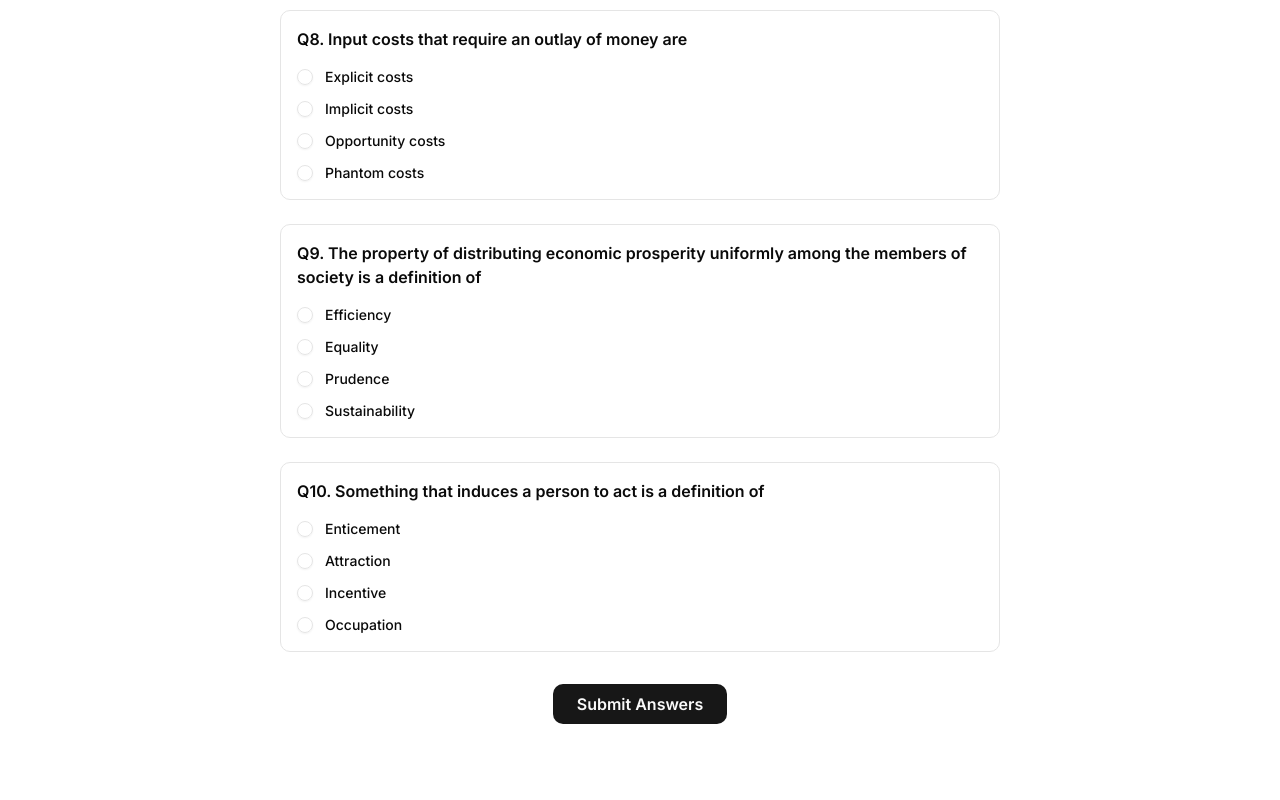
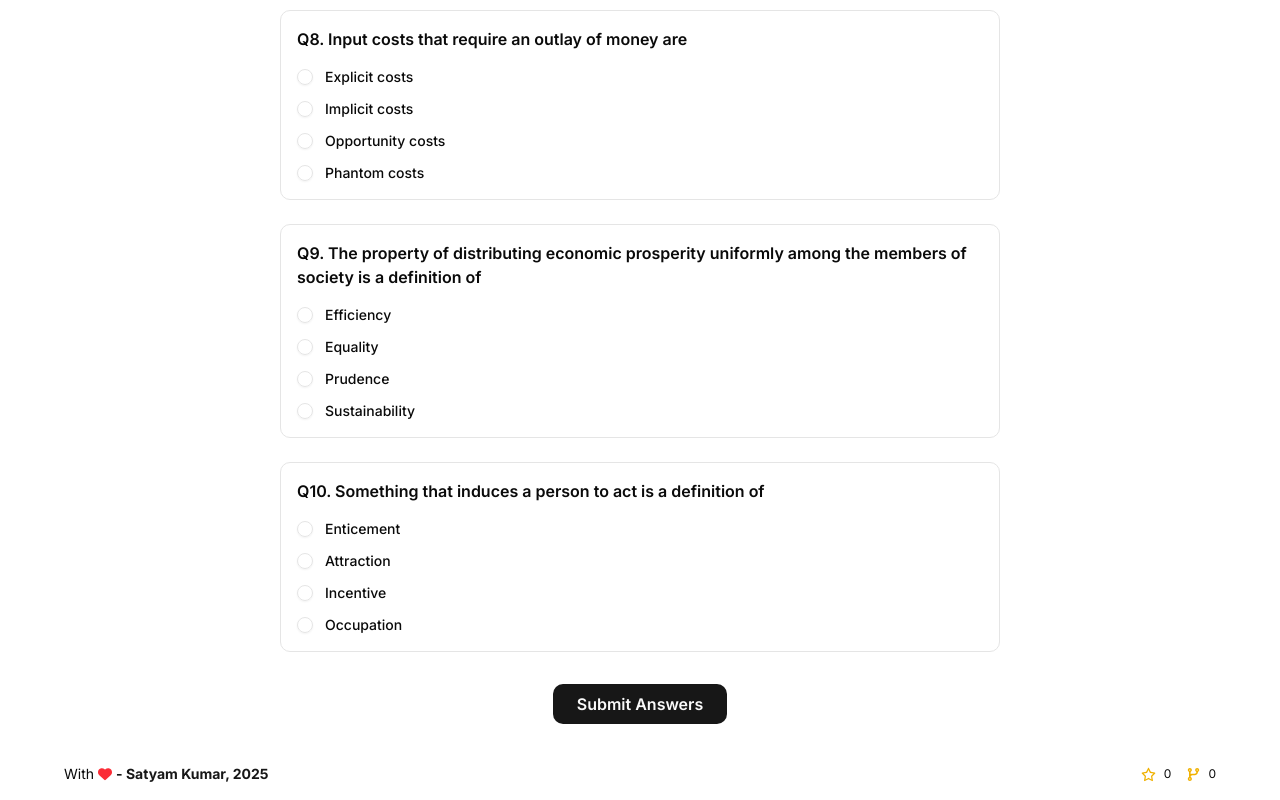
Before and after one commit to SKumr20/quizzly, a Next.js app: page /select-quiz/conservation-econ/week1 in a window 1280 px wide. Shown: the part 1736-2536 px from the top of the page. Before the commit the page ends 2484 px from the top, so only its background shows below. Built offline with nearby package versions, Linux system fonts and the light colour scheme; no server answers; the database is empty.

Commit message:
Add Footer, gitstats

```diff
--- a/package.json
+++ b/package.json
@@ -19,6 +19,7 @@
     "@radix-ui/react-separator": "^1.1.2",
     "@radix-ui/react-slot": "^1.1.2",
     "@radix-ui/react-toggle": "^1.1.2",
+    "axios": "^1.8.4",
     "class-variance-authority": "^0.7.1",
     "clsx": "^2.1.1",
     "firebase": "^11.6.0",
--- a/src/app/layout.js
+++ b/src/app/layout.js
@@ -2,7 +2,8 @@ import "@/app/styles/globals.css";
 import { ThemeProvider } from "@/components/ThemeProvider";
 import { Inter } from "next/font/google";
 import Navbar from "@/components/sections/Navbar";
-import { Toaster } from "@/components/ui/sonner"
+import { Toaster } from "@/components/ui/sonner";
+import Footer from "@/components/sections/Footer";
 
 
 const inter = Inter({subsets: ['latin']});
@@ -21,6 +22,7 @@ export default function RootLayout({ children }) {
             <main className="flex-grow">
               {children}
             </main>
+            <Footer />
           </div>
           <Toaster />
         </ThemeProvider>
--- /dev/null
+++ b/src/components/sections/Footer.jsx
@@ -0,0 +1,44 @@
+"use client";
+import React, {useState, useEffect} from 'react';
+import { FaHeart, FaRegStar, FaCodeBranch } from "react-icons/fa6";
+import { fetchGitHubStats } from '@/services/gitstats';
+
+const Footer = () => {
+
+  const [stars, setStars] = useState(0);
+  const [forks, setForks] = useState(0);
+
+  useEffect(() => {
+    const getStats = async () => {
+        const stats = await fetchGitHubStats('SKumr20', 'quizzly');
+        setStars(stats.stars);
+        setForks(stats.forks);
+    };
+
+    getStats();
+  }, []);
+
+  return (
+    <footer className="w-full bg-background py-4 mt-auto flex flex-col md:flex-row gap-2 justify-between items-center px-16">
+      <div className="flex-grow-0">
+        <p className="text-sm text-foreground flex items-center gap-1">
+          <span>With</span>
+          <FaHeart className="inline-block text-red-500" />
+          <span className='text-primary font-bold'>- Satyam Kumar, {new Date().getFullYear()}</span>
+        </p>
+      </div>
+      <div className="flex items-center gap-x-4 gap-y-2">
+        <div className="flex items-center justify-center space-x-2">
+          <FaRegStar size="15px" className="text-yellow-500" />
+          <p className="text-xs leading-none">{stars}</p>
+        </div>
+        <div className="flex items-center justify-center space-x-2">
+          <FaCodeBranch size="13px" className="text-yellow-500"  />
+          <p className="text-xs leading-none">{forks}</p>
+        </div>
+      </div>
+    </footer>
+  );
+};
+
+export default Footer;
--- /dev/null
+++ b/src/services/gitstats.js
@@ -0,0 +1,30 @@
+import axios from 'axios';
+
+// fetches github stars and forks
+
+export const fetchGitHubStats = async (username, repo) => {
+  try {
+    const token = process.env.NEXT_PUBLIC_GITHUB_TOKEN;
+    const response = await axios.get(
+      `https://api.github.com/repos/${username}/${repo}`,
+      {
+        headers: token ? {
+          Authorization: `token ${token}`
+        } : {}
+      }
+    );
+
+    return {
+      stars: response.data.stargazers_count,
+      forks: response.data.forks_count
+    };
+  } catch (error) {
+    console.error('Error fetching GitHub repository stats:', error);
+
+    // Return default for error
+    return {
+      stars: 0,
+      forks: 0
+    };
+  }
+};
```
Also changed, not shown: 1 other file (tests, documents, lock files or other folders).
